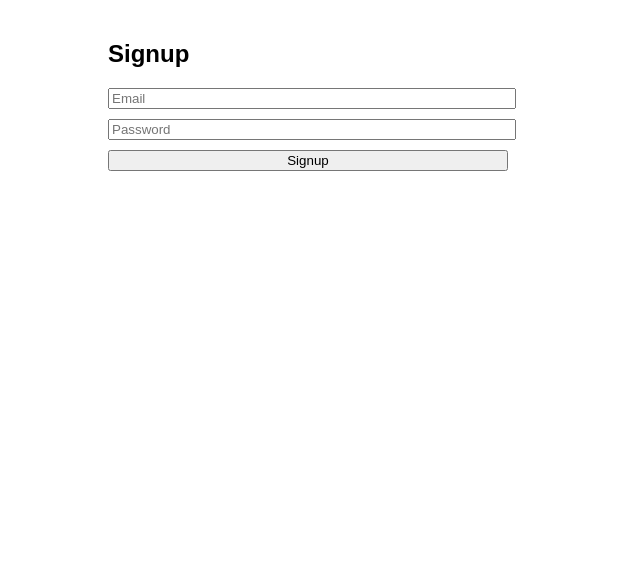
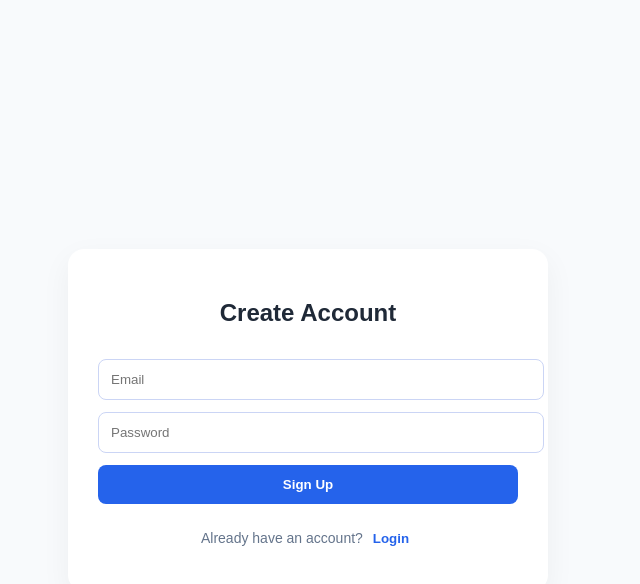
Before and after one commit to Rabbi111-cloud/Mental-Support-App, a Next.js app: page /signup in a window 1280 px wide. Shown: the top 584 px of the page, without its empty margins (332-972 px from the left). Built offline with nearby package versions, Linux system fonts and the light colour scheme; no server answers.

Commit message:
Update page.js

```diff
--- a/app/signup/page.js
+++ b/app/signup/page.js
@@ -1,4 +1,5 @@
 "use client"
+
 import { useState } from "react"
 import { useRouter } from "next/navigation"
 import { auth } from "../../lib/firebase"
@@ -21,14 +22,97 @@ export default function Signup() {
   }
 
   return (
-    <main style={{ maxWidth: 400, margin: "0 auto", padding: 20 }}>
-      <h2>Signup</h2>
-      <form onSubmit={handleSignup}>
-        <input type="email" placeholder="Email" value={email} onChange={e=>setEmail(e.target.value)} required style={{width:"100%", marginBottom:10}} />
-        <input type="password" placeholder="Password" value={password} onChange={e=>setPassword(e.target.value)} required style={{width:"100%", marginBottom:10}} />
-        <button style={{width:"100%"}}>Signup</button>
-      </form>
-      {error && <p style={{color:"red"}}>{error}</p>}
-    </main>
+    <div
+      style={{
+        minHeight: "100vh",
+        display: "flex",
+        justifyContent: "center",
+        alignItems: "center",
+        background: "#f8fafc",
+        padding: 20,
+      }}
+    >
+      <div
+        style={{
+          width: "100%",
+          maxWidth: 420,
+          background: "white",
+          padding: 30,
+          borderRadius: 16,
+          boxShadow: "0 10px 30px rgba(0,0,0,0.05)",
+          display: "flex",
+          flexDirection: "column",
+          gap: 12,
+        }}
+      >
+        <h2 style={{ textAlign: "center", color: "#1f2937" }}>
+          Create Account
+        </h2>
+
+        <form onSubmit={handleSignup} style={{ display: "flex", flexDirection: "column", gap: 12 }}>
+          <input
+            type="email"
+            placeholder="Email"
+            value={email}
+            onChange={(e) => setEmail(e.target.value)}
+            required
+            style={{
+              width: "100%",
+              padding: 12,
+              borderRadius: 8,
+              border: "1px solid #cbd5f5",
+            }}
+          />
+          <input
+            type="password"
+            placeholder="Password"
+            value={password}
+            onChange={(e) => setPassword(e.target.value)}
+            required
+            style={{
+              width: "100%",
+              padding: 12,
+              borderRadius: 8,
+              border: "1px solid #cbd5f5",
+            }}
+          />
+          <button
+            type="submit"
+            style={{
+              width: "100%",
+              padding: 12,
+              borderRadius: 8,
+              border: "none",
+              background: "#2563eb",
+              color: "white",
+              fontWeight: "bold",
+              cursor: "pointer",
+            }}
+          >
+            Sign Up
+          </button>
+        </form>
+
+        {error && (
+          <p style={{ color: "#ef4444", textAlign: "center" }}>{error}</p>
+        )}
+
+        <p style={{ textAlign: "center", fontSize: 14, color: "#64748b" }}>
+          Already have an account?{" "}
+          <button
+            onClick={() => router.push("/login")}
+            style={{
+              background: "transparent",
+              border: "none",
+              color: "#2563eb",
+              cursor: "pointer",
+              fontWeight: "bold",
+            }}
+          >
+            Login
+          </button>
+        </p>
+      </div>
+    </div>
   )
 }
```
